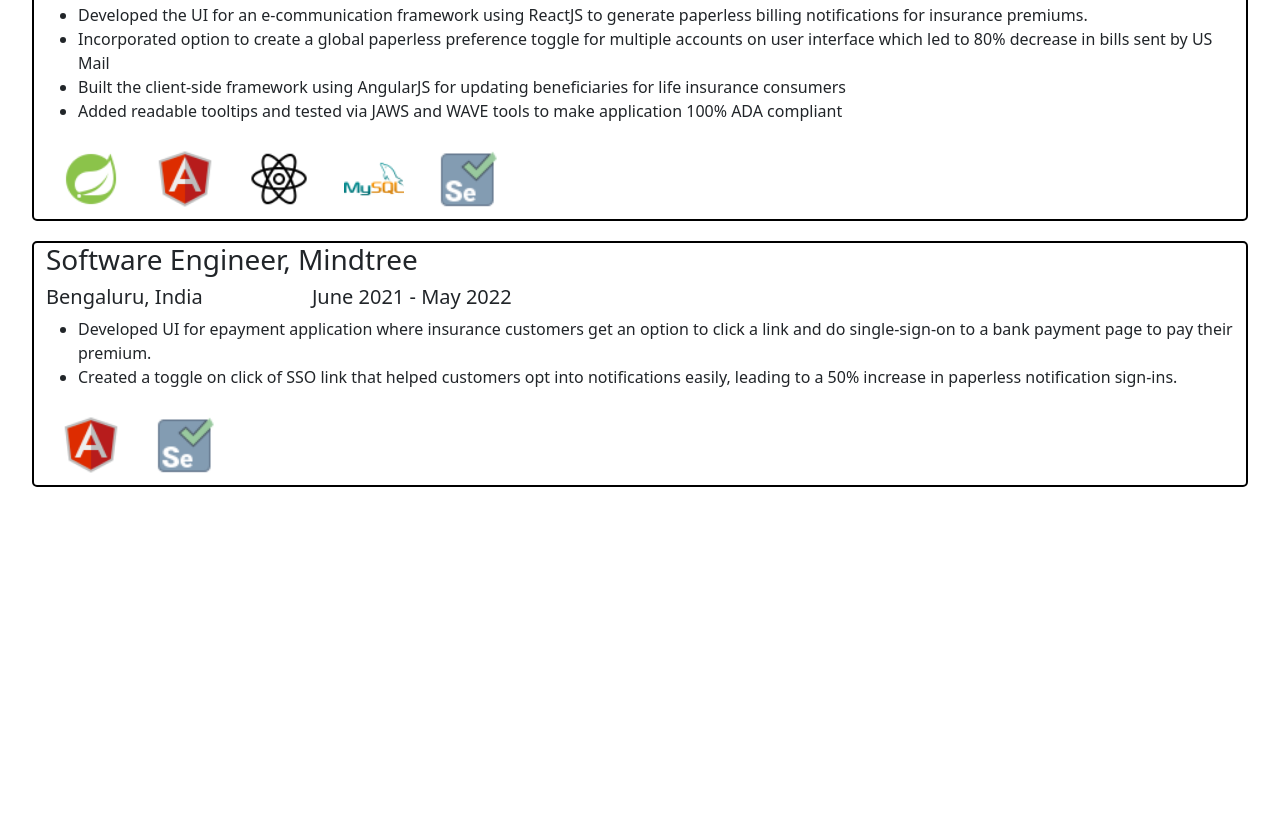
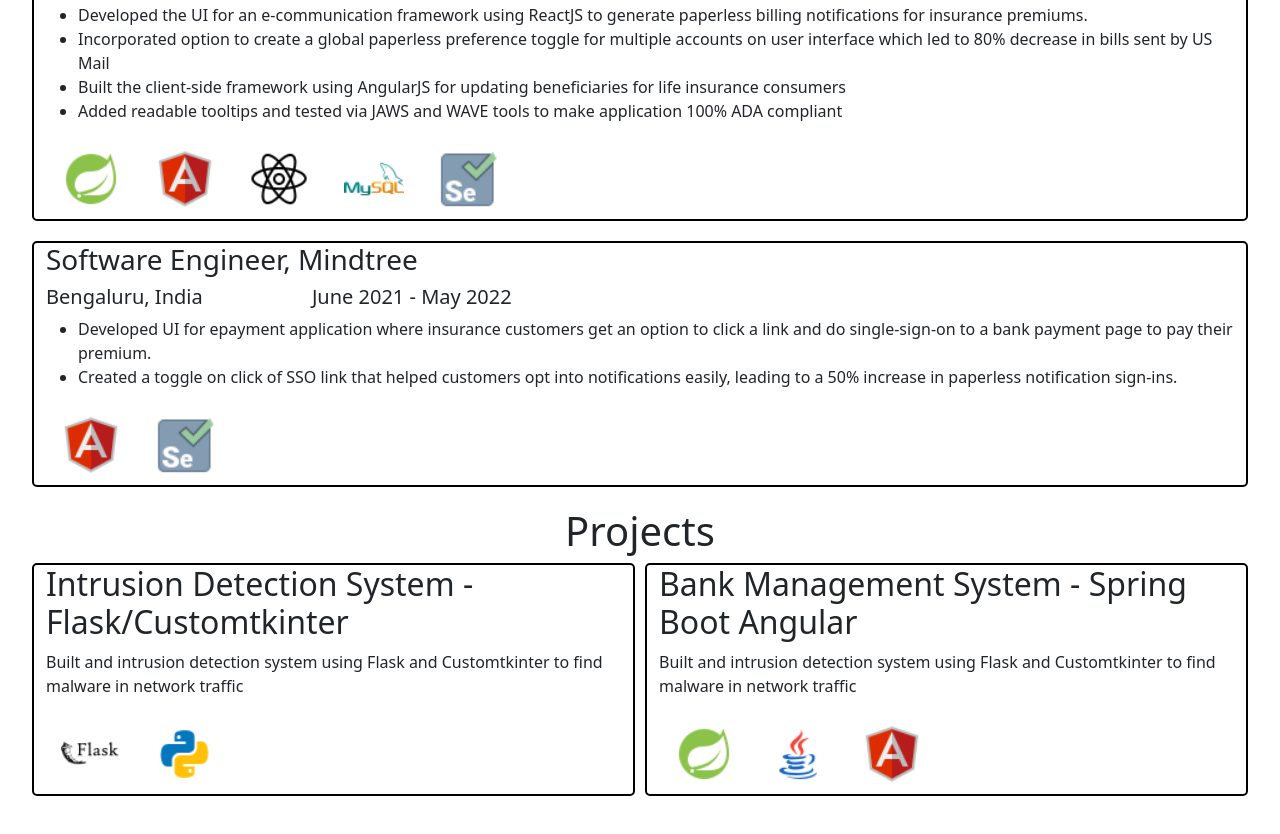
Before and after one commit to archig97/portfolio-website, a plain HTML site: page index.html in a window 1280 px wide. Shown: the part 1317-2151 px from the top of the page. Before the commit the page ends 1844 px from the top, so only its background shows below. Drawn offline with nearby package versions, Linux system fonts and the light colour scheme; a script that the page names is missing.

Commit message:
added Projects section

```diff
--- a/index.html
+++ b/index.html
@@ -138,6 +138,37 @@
         </div>
       </section>
 
+      <section id="projects">
+        <h1 class="section-title">Projects</h1>
+        <div class="project-container container-fluid">
+          <div class="intrusion-detection-system container-fluid">
+            <h2>Intrusion Detection System - Flask/Customtkinter</h2>
+            <p>Built and intrusion detection system using Flask and Customtkinter to find malware in network traffic</p>
+            <div class="tech-icons">
+              <img src="assets/icons8-flask-50.png" alt="Flask" class="tech-icon">
+
+              <img src="assets/icons8-python-48.png" alt="Python" class="tech-icon">
+            </div>
+
+
+              </div>
+              <div class="bank-management-system container-fluid">
+                <h2>Bank Management System - Spring Boot Angular</h2>
+                <p>Built and intrusion detection system using Flask and Customtkinter to find malware in network traffic</p>
+                <div class="tech-icons">
+                  <img src="assets/icons8-spring-boot-48.png" alt="Spring Boot" class="tech-icon">
+
+                  <img src="assets/icons8-java-48.png" alt="Java" class="tech-icon">
+                  <img src="assets/icons8-angular-48.png" alt="Angular" class="tech-icon">
+                </div>
+
+
+                  </div>
+            </div>
+
+
+      </section>
+
 
 
 
--- a/style.css
+++ b/style.css
@@ -190,3 +190,21 @@ color: black;
     border-radius: 5px;
     margin-bottom: 20px;
   }
+
+  .intrusion-detection-system{
+    border: 2px solid black;
+    border-radius: 5px;
+    margin-bottom: 20px;
+  }
+
+  .bank-management-system{
+    border: 2px solid black;
+    border-radius: 5px;
+    margin-bottom: 20px;
+  }
+
+  .project-container{
+    display: flex;
+    justify-content: center;
+    gap:10px;
+  }
```
Also changed, not shown: assets/about-pic.png (deleted), assets/arrow.png (deleted), assets/icons8-flask-50.png (added), assets/icons8-java-48.png (added), assets/icons8-javascript-48.png (added), assets/icons8-python-48.png (added).
